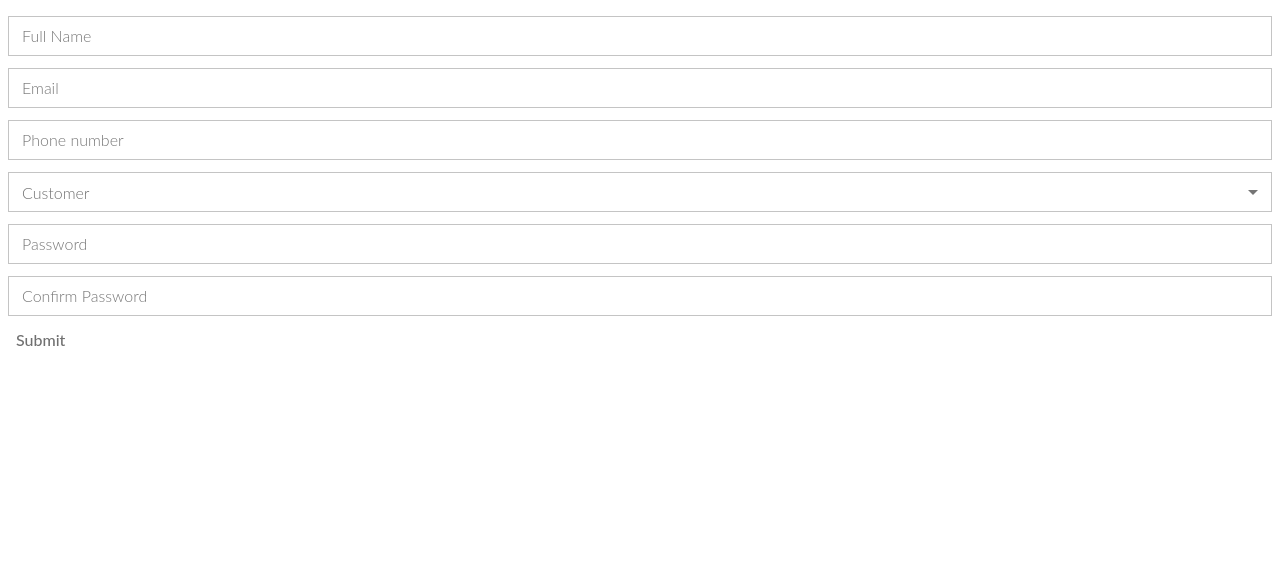
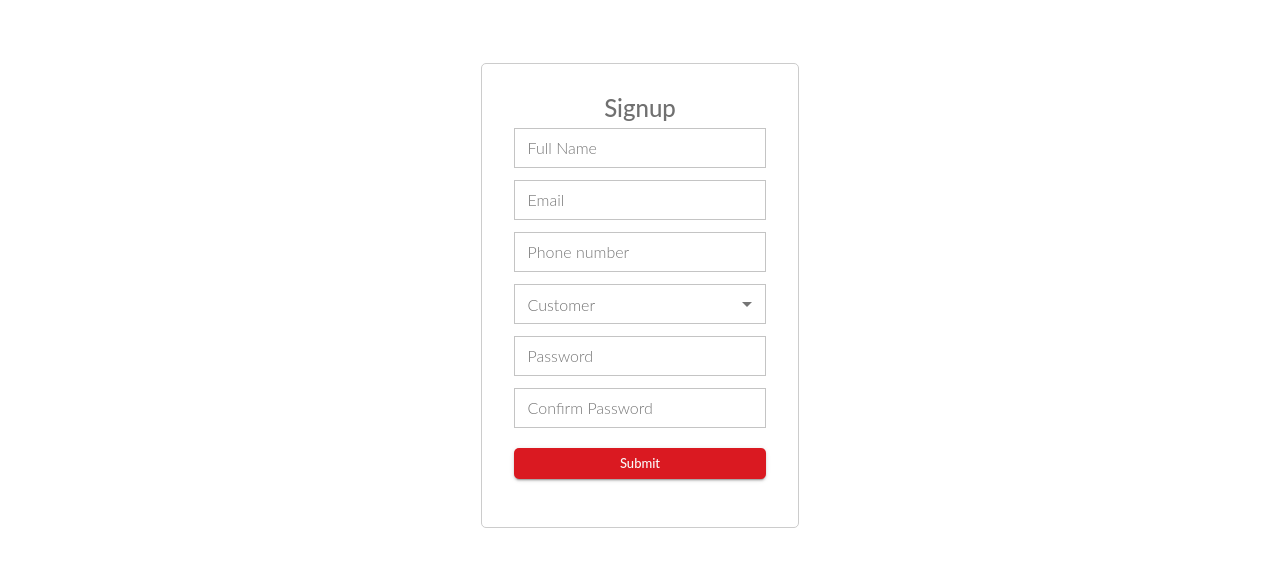
Before and after one commit to OmaritoAtPoly/musala-client, a React (Create React App) app: page / in a window 1280 px wide. Shown: the top 566 px of the page. Built offline with nearby package versions, Linux system fonts and the light colour scheme.

Commit message:
style signup form

```diff
--- a/src/domain/user/component/SignpForm.tsx
+++ b/src/domain/user/component/SignpForm.tsx
@@ -1,8 +1,10 @@
+import { Button, TextField, Typography } from '@material-ui/core';
+import { makeStyles } from '@material-ui/styles';
 import { Form, Formik } from 'formik';
 import React from 'react';
+import { SelectInput } from '../../../component/SelectInput';
 import { SignupInitValue, SignupInput } from '../container/Signup';
-import { TextField, Button } from '@material-ui/core';
-import { SelectInput } from '../../../component/SelectInput';
+import theme from '../../../theme';
 
 interface Props {
     initialValues: SignupInitValue
@@ -11,15 +13,17 @@ interface Props {
 }
 
 export const SignupForm = ({ initialValues, roles, onSignup }: Props) => {
+    const classes = useStyles()
     return (
         <Formik
             initialValues={initialValues}
-            onSubmit={(values, { setSubmitting }) => {
+            onSubmit={(values) => {
                 onSignup(values)
             }}
         >
-            {({ isSubmitting, values, handleChange, handleSubmit }) => (
-                <Form onSubmit={handleSubmit} >
+            {({ values, handleChange, handleSubmit }) => (
+                <Form className={classes.form} onSubmit={handleSubmit} >
+                    <Typography variant={'h3'} color={'textPrimary'} > Signup </Typography>
                     <TextField
                         variant="outlined"
                         margin="dense"
@@ -90,9 +94,28 @@ export const SignupForm = ({ initialValues, roles, onSignup }: Props) => {
                         onChange={handleChange}
                         fullWidth
                     />
-                    <Button type={"submit"} >Submit</Button>
+                    <Button className={classes.submit} type={"submit"} variant={'contained'} size={'small'} fullWidth color={'primary'} >Submit</Button>
                 </Form>
             )}
         </Formik>
     )
 }
+
+
+const useStyles = makeStyles({
+    form: {
+        display: 'flex',
+        flexDirection: 'column',
+        justifyContent: 'center',
+        alignItems: 'center',
+        width: '20%',
+        margin: '5% auto',
+        padding: '2rem',
+        border: `1px solid ${theme.color.grayLight4}`,
+        borderRadius: '5px'
+    },
+    submit: {
+        margin: '1rem auto',
+        padding: '4rem auto'
+    }
+});
--- a/src/domain/user/container/Signup.tsx
+++ b/src/domain/user/container/Signup.tsx
@@ -25,7 +25,7 @@ export type SignupInitValue = {
 
 export const Signup = () => {
     const handleSignup = (values: SignupInput) => {
-        console.log(values)
+        alert(JSON.stringify(values, null, 2));
     }
 
     return <SignupForm initialValues={getInitValue()} onSignup={handleSignup} roles={getRoles()} />
```
